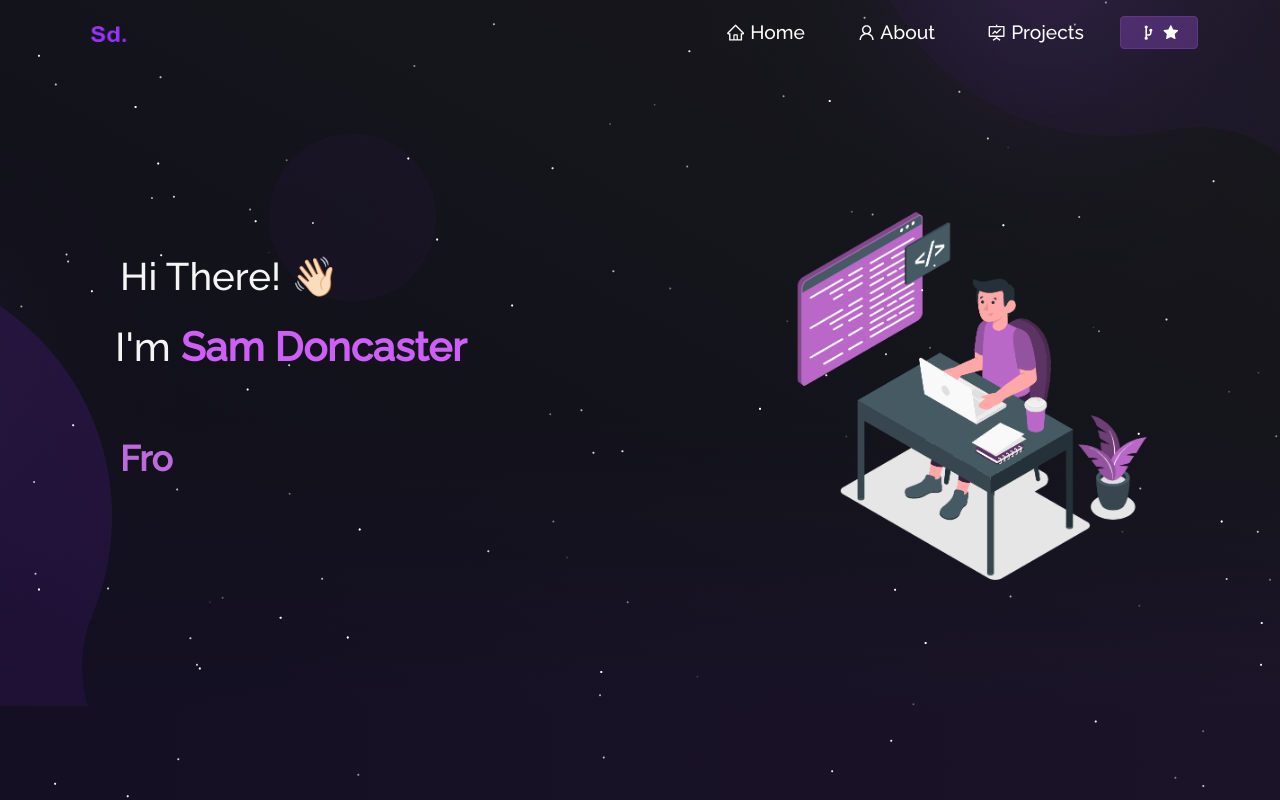
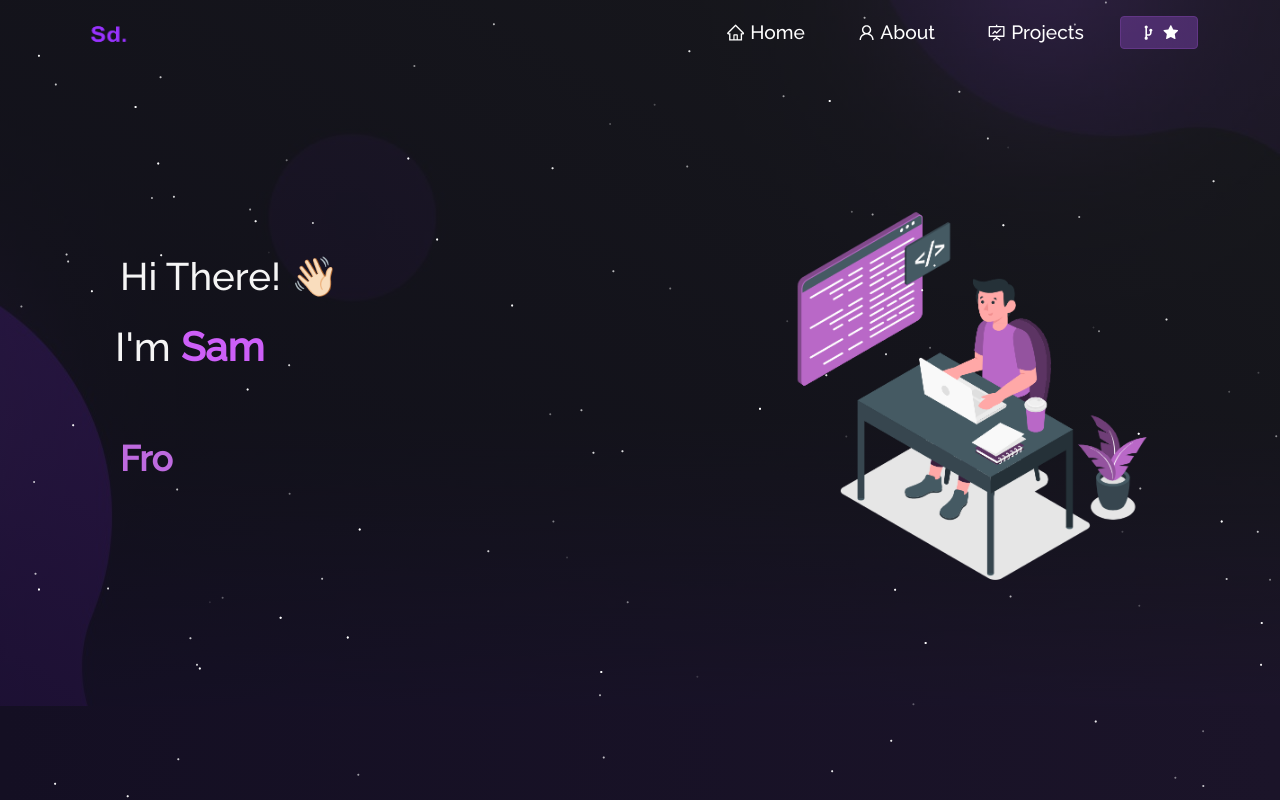
Before and after one commit to SamDonks/Portfolio, a React (Create React App) app: page / in a window 1280 px wide. Shown: the top 800 px of the page. Built offline with nearby package versions, Linux system fonts and the light colour scheme.

Commit message:
Update Home.js

```diff
--- a/src/components/Home/Home.js
+++ b/src/components/Home/Home.js
@@ -22,7 +22,7 @@ function Home() {
 
               <h1 className="heading-name">
                 I'm
-                <strong className="main-name"> Sam Doncaster</strong>
+                <strong className="main-name"> Sam </strong>
               </h1>
 
               <div style={{ padding: 50, textAlign: "left" }}>
```
